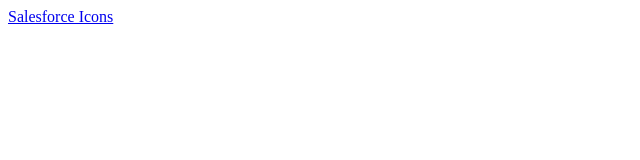
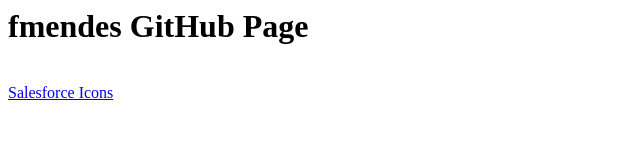
Before and after one commit to fmendes/fmendes.github.io, a plain HTML site: page index.html in a window 1280 px wide. Shown: the whole page, without its empty margins (0-640 px from the left). Drawn offline with Linux system fonts and the light colour scheme.

Commit message:
Update index.html

```diff
--- a/index.html
+++ b/index.html
@@ -9,6 +9,8 @@
 
 <body>
 
+  <h1>fmendes GitHub Page</h1><br />
+
 
 <a href="./SalesforceIcons.html">Salesforce Icons</a><br />
 
```
